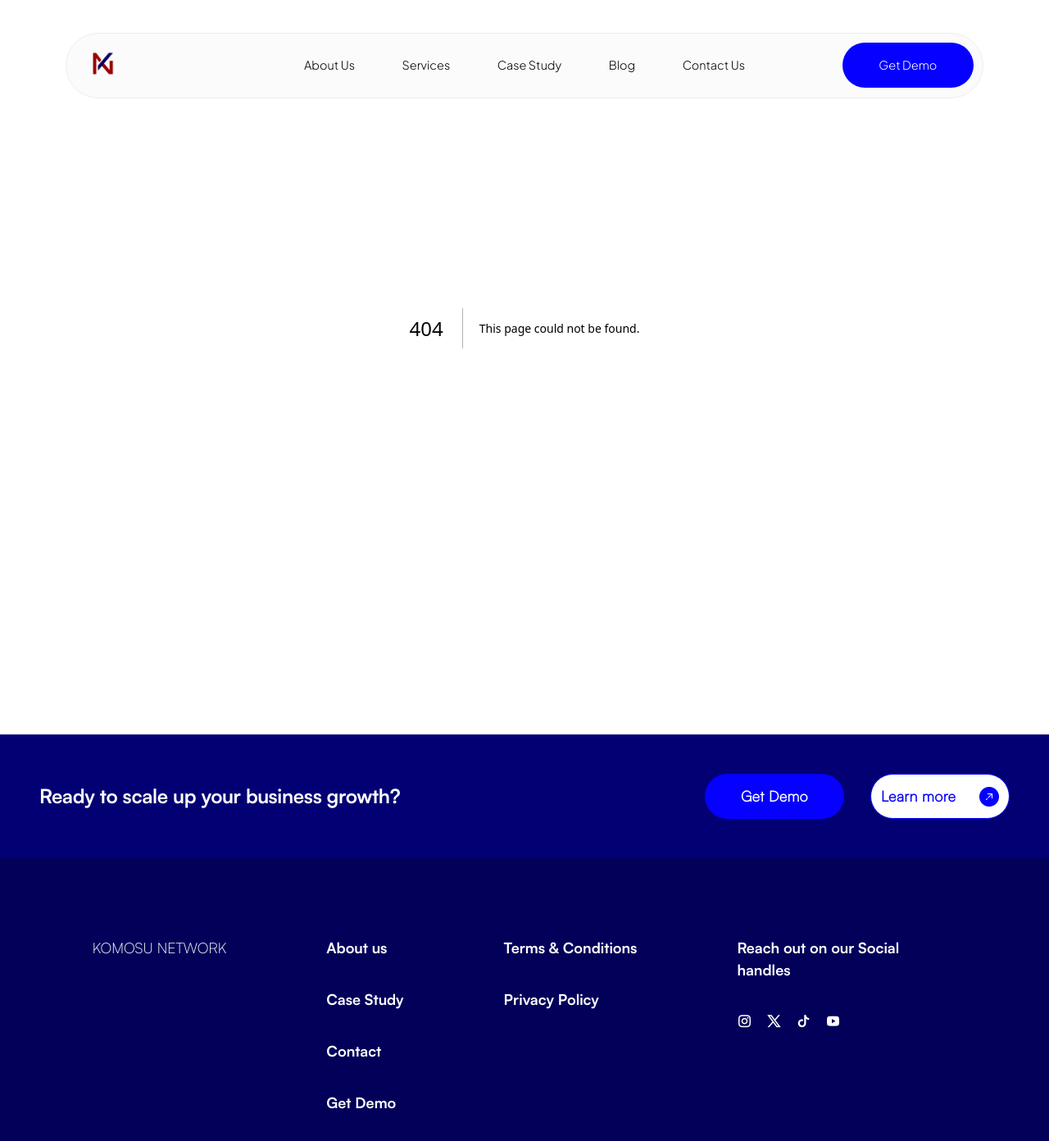
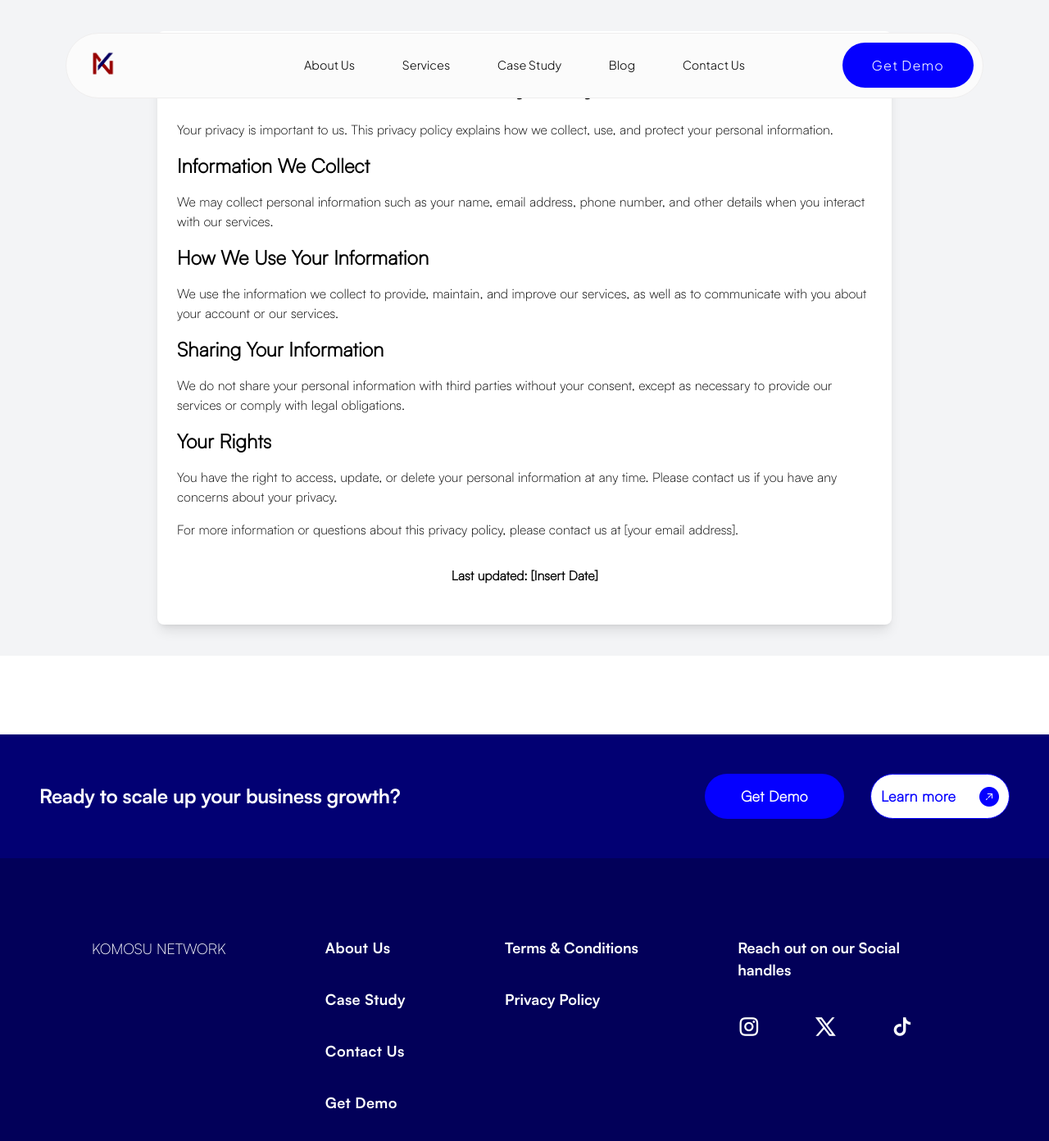
Before and after one commit to Yomi-daniels/Komosu, a Next.js app: page /privacy in a window 1280 px wide. Before the commit this address had no page. Shown: the top 1392 px of the page at 82% size. Built offline with nearby package versions, Linux system fonts and the light colour scheme.

Commit message:
touches01

```diff
--- a/src/app/components/footer/Footer.jsx
+++ b/src/app/components/footer/Footer.jsx
@@ -1,9 +1,10 @@
+import { cn } from "@/lib/utils";
 import styles from "./footer.module.css";
 import Image from "next/image";
 import Link from "next/link";
 const Footer = () => {
   return (
-    <section className={styles.FooterSection} >
+    <section className={styles.FooterSection}>
       <div className={styles.footerHeaderContainer}>
         <div className={styles.footerHeader}>
           <h1>Ready to scale up your business growth?</h1>
@@ -29,34 +30,58 @@ const Footer = () => {
       </div>
       <div className={styles.FooterContainer}>
         <div className={styles.footerContentContainer}>
-          <h1>KOMOSU NETWORK</h1>
-          <div className={styles.footerLinks}>
-            <Link href="/about">About us</Link>
-            <Link href="/case-study">Case Study</Link>
+          <h1 className="text-lg">KOMOSU NETWORK</h1>
+          <div className={cn(styles.footerLinks, "cursor-pointer group ")}>
+            <Link href="/about" className={styles.footerLink}>
+              About us
+            </Link>
+            <Link href="/case-study" className={styles.footerLink}>
+              Case Study
+            </Link>
             {/* <Link href="/servicesLink">Services</Link> */}
             {/* <Link href="/pricing">Pricing</Link> */}
-            <Link href="/contact-us">Contact</Link>
-            <Link href="/request-demo">Get Demo</Link>
+            <Link href="/contact-us" className={styles.footerLink}>
+              Contact Us
+            </Link>
+            <Link href="/request-demo" className={styles.footerLink}>
+              Get Demo
+            </Link>
           </div>
           <div className={styles.TermsCondition}>
             <p>Terms & Conditions</p>
-            <p>Privacy Policy</p>
+            <Link href="/privacy">Privacy Policy</Link>
           </div>
           <div className={styles.FooterSocialLink}>
             <p>Reach out on our Social handles</p>
-            <div className={styles.SocialLink}>
-              <i className="ri-instagram-line">
-                <a href="http://instagram.com"></a>
-              </i>
-              <i className="ri-twitter-x-line">
-                <a href="http://twitter.com"></a>
-              </i>
-              <i className="ri-tiktok-fill">
-                <a href="http://tiktok.com"></a>
-              </i>
-              <i className="ri-youtube-fill">
-                <a href="http://youtube.com"></a>
-              </i>
+            <div className={cn(styles.SocialLink, "cursor-pointer")}>
+              <a
+                href="https://www.instagram.com/komosunetwork?igsh=cnk4cWVnYTE0azZ5"
+                target="_blank"
+                rel="noopener noreferrer"
+              >
+                <i className="ri-instagram-line"></i>
+              </a>
+              <a
+                href="https://x.com/KomosuNetwork?t=PG7p0gzDWjBq88o5k_Xe-w&s=08"
+                target="_blank"
+                rel="noopener noreferrer"
+              >
+                <i className="ri-twitter-x-line"></i>
+              </a>
+              <a
+                href="https://www.tiktok.com/@komosunetwork0?is_from_webapp=1&sender_device=pc"
+                target="_blank"
+                rel="noopener noreferrer"
+              >
+                <i className="ri-tiktok-fill"></i>
+              </a>
+              {/* <a
+                href="http://youtube.com"
+                target="_blank"
+                rel="noopener noreferrer"
+              >
+                <i className="ri-youtube-fill"></i>
+              </a> */}
             </div>
           </div>
         </div>
--- a/src/app/components/footer/footer.module.css
+++ b/src/app/components/footer/footer.module.css
@@ -145,11 +145,31 @@
   line-height: normal;
   letter-spacing: 0.72px;
 }
+.footerLink {
+  @apply transition-all duration-500 ease-in-out transform group-hover:scale-105;
+}
 
+.footerLink:hover {
+  @apply scale-110;
+  background: linear-gradient(
+    to right,
+    hsl(359.6deg 100% 29.61%),
+    hsl(359.6deg 100% 29.61%) 100%,
+    transparent 100%
+  );
+  -webkit-background-clip: text;
+  -webkit-text-fill-color: transparent;
+}
 .SocialLink {
   display: flex;
   align-items: center;
   gap: 1em;
+  width: 80%;
+  justify-content: space-between;
+}
+
+.SocialLink i {
+  font-size: 1.7rem;
 }
 
 .FooterSocialLink p {
--- a/src/app/components/navbar/links/links.module.css
+++ b/src/app/components/navbar/links/links.module.css
@@ -80,7 +80,10 @@
   line-height: normal;
   letter-spacing: 0.36px;
 }
-
+/* .requestDemoLink > .subLinks a {
+  letter-spacing: 0.1cap;
+  font-size: 18px;
+} */
 .servicesContainer {
   display: flex;
   align-items: center;
@@ -114,15 +117,13 @@
   z-index: 9;
   position: absolute;
   right: 1%;
+  letter-spacing: 0.1cap;
+  font-size: 16px;
 }
 
-.requestDemoLink:hover {
+/* .requestDemoLink:hover {
   box-shadow: var(--btn-Hover);
-}
-
-.requestDemoLink:hover {
-  box-shadow: var(--btn-Hover);
-}
+} */
 
 .requestDemoLink a {
   color: rgb(255, 255, 255) !important;
--- a/src/app/components/navbar/links/navLink/navLink.module.css
+++ b/src/app/components/navbar/links/navLink/navLink.module.css
@@ -70,6 +70,7 @@
   margin-top: 0.5rem;
   left: 0;
 } */
+
 .active {
   position: relative;
   font-family: var(--text-Font-Bold);
--- /dev/null
+++ b/src/app/privacy/page.jsx
@@ -0,0 +1,49 @@
+const Privacy = () => {
+  return (
+    <div className="flex justify-center items-center min-h-screen bg-gray-100">
+      <div className="max-w-4xl w-full px-6 py-12 bg-white shadow-lg rounded-lg">
+        <h1 className="text-3xl font-bold mb-6 text-center">Privacy Policy</h1>
+        <p className="mb-4">
+          Your privacy is important to us. This privacy policy explains how we
+          collect, use, and protect your personal information.
+        </p>
+        <h2 className="text-2xl font-semibold mb-4">Information We Collect</h2>
+        <p className="mb-4">
+          We may collect personal information such as your name, email address,
+          phone number, and other details when you interact with our services.
+        </p>
+        <h2 className="text-2xl font-semibold mb-4">
+          How We Use Your Information
+        </h2>
+        <p className="mb-4">
+          We use the information we collect to provide, maintain, and improve
+          our services, as well as to communicate with you about your account or
+          our services.
+        </p>
+        <h2 className="text-2xl font-semibold mb-4">
+          Sharing Your Information
+        </h2>
+        <p className="mb-4">
+          We do not share your personal information with third parties without
+          your consent, except as necessary to provide our services or comply
+          with legal obligations.
+        </p>
+        <h2 className="text-2xl font-semibold mb-4">Your Rights</h2>
+        <p className="mb-4">
+          You have the right to access, update, or delete your personal
+          information at any time. Please contact us if you have any concerns
+          about your privacy.
+        </p>
+        <p className="mb-4">
+          For more information or questions about this privacy policy, please
+          contact us at [your email address].
+        </p>
+        <p className="text-center mt-8 font-semibold">
+          Last updated: [Insert Date]
+        </p>
+      </div>
+    </div>
+  );
+};
+
+export default Privacy;
--- a/src/sections/landingPage.jsx
+++ b/src/sections/landingPage.jsx
@@ -35,66 +35,67 @@ const LandingPage = () => {
 
     gsap.fromTo(
       heroBtnRef.current,
-      {x: "100%", opacity: 0},
-      {x: '0', opacity: 1, duration:1, ease:"power2.out"}
-    )
+      { x: "100%", opacity: 0 },
+      { x: "0", opacity: 1, duration: 1, ease: "power2.out" }
+    );
 
-    gsap.fromTo(videoRef.current,
-      {y:"100%", opacity:0 },
-      {y: "0", opacity: 1,duration:2 ,ease:"power2.inOut"}
-    )
+    gsap.fromTo(
+      videoRef.current,
+      { y: "100%", opacity: 0 },
+      { y: "0", opacity: 1, duration: 2, ease: "power2.inOut" }
+    );
   }, []);
 
-  useEffect(() => {
-    // Intersection Observer to detect visibility and apply opacity changes
-    const observer = new IntersectionObserver(
-      ([entry]) => {
-        // Set opacity based on whether the element is in view
-        if (entry.isIntersecting) {
-          gsap.to(entry.target, {
-            opacity: 1,
-            duration: 0.1,
-            ease: "power2.out",
-          });
-        } else {
-          gsap.to(entry.target, {
-            opacity: 0,
-            duration: 0.1,
-            ease: "power2.out",
-          });
-        }
-      },
-      {
-        threshold: 1, // Adjust this value as needed
-      }
-    );
+  // useEffect(() => {
+  //   // Intersection Observer to detect visibility and apply opacity changes
+  //   const observer = new IntersectionObserver(
+  //     ([entry]) => {
+  //       // Set opacity based on whether the element is in view
+  //       if (entry.isIntersecting) {
+  //         gsap.to(entry.target, {
+  //           opacity: 1,
+  //           duration: 0.1,
+  //           ease: "power2.out",
+  //         });
+  //       } else {
+  //         gsap.to(entry.target, {
+  //           opacity: 0,
+  //           duration: 0.1,
+  //           ease: "power2.out",
+  //         });
+  //       }
+  //     },
+  //     {
+  //       threshold: 1, // Adjust this value as needed
+  //     }
+  //   );
 
-    // Observe the elements
-    if (heroHeaderRef.current) {
-      observer.observe(heroHeaderRef.current);
-    }
+  //   // Observe the elements
+  //   if (heroHeaderRef.current) {
+  //     observer.observe(heroHeaderRef.current);
+  //   }
 
-    if (heroSubTextRef.current) {
-      observer.observe(heroSubTextRef.current);
-    }
+  //   if (heroSubTextRef.current) {
+  //     observer.observe(heroSubTextRef.current);
+  //   }
 
-    if (heroBtnRef.current) {
-      observer.observe(heroBtnRef.current);
-    }
+  //   if (heroBtnRef.current) {
+  //     observer.observe(heroBtnRef.current);
+  //   }
 
-    // Clean up observer on component unmount
-    return () => {
-      if (heroHeaderRef.current) {
-        observer.unobserve(heroHeaderRef.current);
-      }
-      if (heroSubTextRef.current) {
-        observer.unobserve(heroSubTextRef.current);
-      }
-      if (heroBtnRef.current) {
-        observer.unobserve(heroBtnRef.current);
-      }
-    };
-  }, []);
+  //   // Clean up observer on component unmount
+  //   return () => {
+  //     if (heroHeaderRef.current) {
+  //       observer.unobserve(heroHeaderRef.current);
+  //     }
+  //     if (heroSubTextRef.current) {
+  //       observer.unobserve(heroSubTextRef.current);
+  //     }
+  //     if (heroBtnRef.current) {
+  //       observer.unobserve(heroBtnRef.current);
+  //     }
+  //   };
+  // }, []);
 
   return (
     <div className="min-h-screen w-full dark:bg-black bg-white  dark:bg-dot-white/[0.2] bg-dot-black/[0.2] relative flex items-center justify-center mb-0">
@@ -114,40 +115,38 @@ const LandingPage = () => {
               </h1>
             </div>
             <div className={styles.HeaderContent} ref={heroSubTextRef}>
-              <p className={styles.heroSubText}>
+              {/* <p className={styles.heroSubText}>
                 Our team of experts will help provide long-lasting solutions for
                 your business through web design, AI Solutions, and other
                 high-quality impressions through content marketing and lead
                 generation.
+              </p> */}
+              <p className={styles.heroSubText}>
+                Turn your dealership's site into a 24/7 sales pipeline with
+                modern design and integrated AI solutions
               </p>
             </div>
-            <div className={styles.landingBtns}
-            ref={heroBtnRef}
-            >
-
-      <Link href="/request-demo">
-        <button  className={styles.headerGetStarted}>Get Started</button>
-      </Link>
-
-                <Link href="/about">
+            <div className={styles.landingBtns} ref={heroBtnRef}>
+              <Link href="/request-demo">
+                <button className={styles.headerGetStarted}>Get Demo</button>
+              </Link>
+              {/*
+              <Link href="/about">
                 <button className={styles.headerbtn}>
                   Learn more
                   <div className={styles.buttonImage}>
                     <Image src="/View plan button (4).png" alt="vector" fill />
                   </div>
                 </button>
-              </Link>
+              </Link> */}
             </div>
           </div>
 
-       <div className={styles.heroImgBg}
-       ref={videoRef}>
+          <div className={styles.heroImgBg} ref={videoRef}>
             <video loop autoPlay muted playsInline>
               <source src="/Hero video.mp4" type="video/mp4" />
             </video>
           </div>
-
-
         </div>
       </section>
     </div>
--- a/src/sections/services.jsx
+++ b/src/sections/services.jsx
@@ -9,6 +9,7 @@ import styles from "./sections.module.css";
 import Servicesflex from "./servicesflex";
 import { Shadows_Into_Light } from "next/font/google";
 import { motion } from "framer-motion";
+import { cn } from "@/lib/utils";
 
 const shadows = Shadows_Into_Light({
   subsets: ["latin"],
@@ -28,7 +29,7 @@ const Services = () => {
   const opacity = useTransform(scrollYProgress, [0, 1], [0.8, 1]);
 
   return (
-    <section className={styles.serviceSection}>
+    <section className={cn(styles.serviceSection, "top-20 pb-48")}>
       <motion.div
         ref={ref}
         style={{ scale, opacity }}
@@ -42,18 +43,27 @@ const Services = () => {
         <div className={styles.servicesHeader}>
           <h2>
             {" "}
-            WE GIVE YOUR{" "}
+            EMPOWERING YOUR{" "}
             <span className={`${styles.servicesSpan} ${shadows.className}`}>
               BUSINESS
             </span>{" "}
-            THE PUSH IT NEEDS
+            TO THRIVE
           </h2>
         </div>
-        <p className={styles.subContent}>
+        {/* <p className={cn(styles.subContent, "max-w-3xl mx-auto text-pretty")}>
           Komosu Network is committed to revolutionizing the automotive industry
           by providing innovative solutions. our dedicated team of experts
           focuses on building strong relationships with clients, ensuring that
           they have more time to concentrate on what truly matters to them.{" "}
+        </p> */}
+        <p className={cn(styles.subContent, "max-w-3xl mx-auto text-pretty")}>
+          At Komosu Network, we’re more than just service providers—we’re your
+          partners in revolutionizing the automotive industry. Our innovative
+          solutions give your dealership the push it needs to excel, while our
+          dedicated team builds strong relationships, ensuring that you can
+          focus on growing your business and delivering an exceptional customer
+          experience. Let us handle the details, so you can stay focused on what
+          truly drives your success.
         </p>
       </motion.div>
       <Servicesflex />
```
Also changed, not shown: src/app/components/navbar/links/Links.jsx (+29 -13 lines), src/sections/sections.module.css (+0 -14 lines), 1 other file (tests, documents, lock files or other folders).
